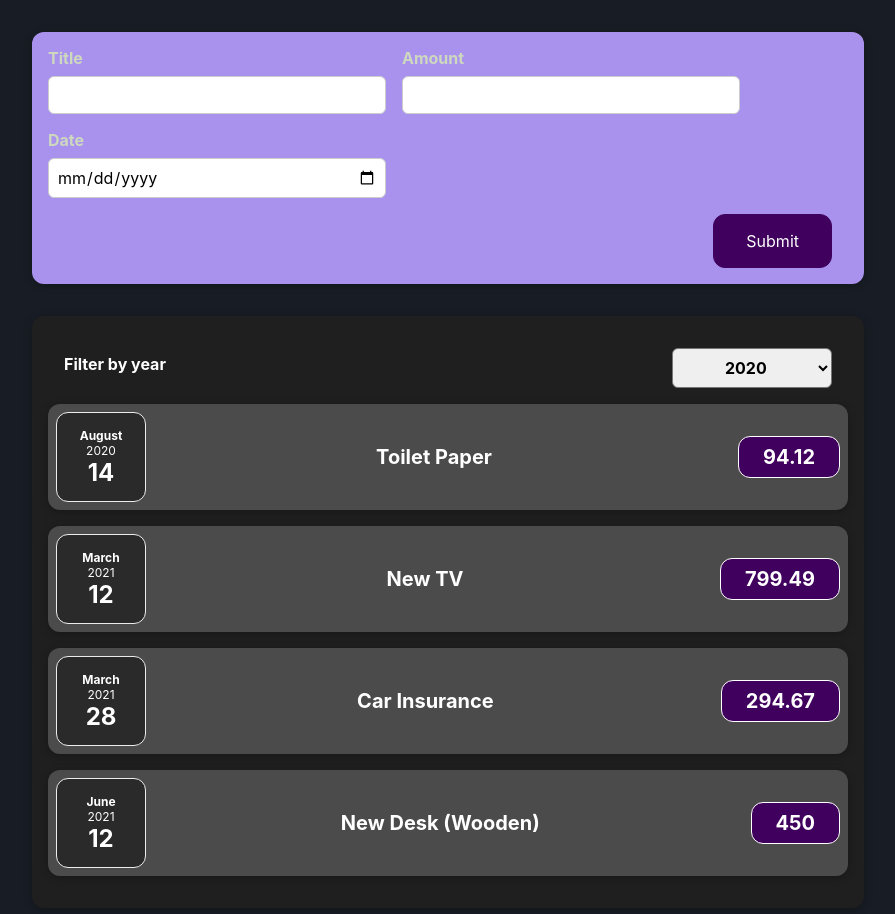
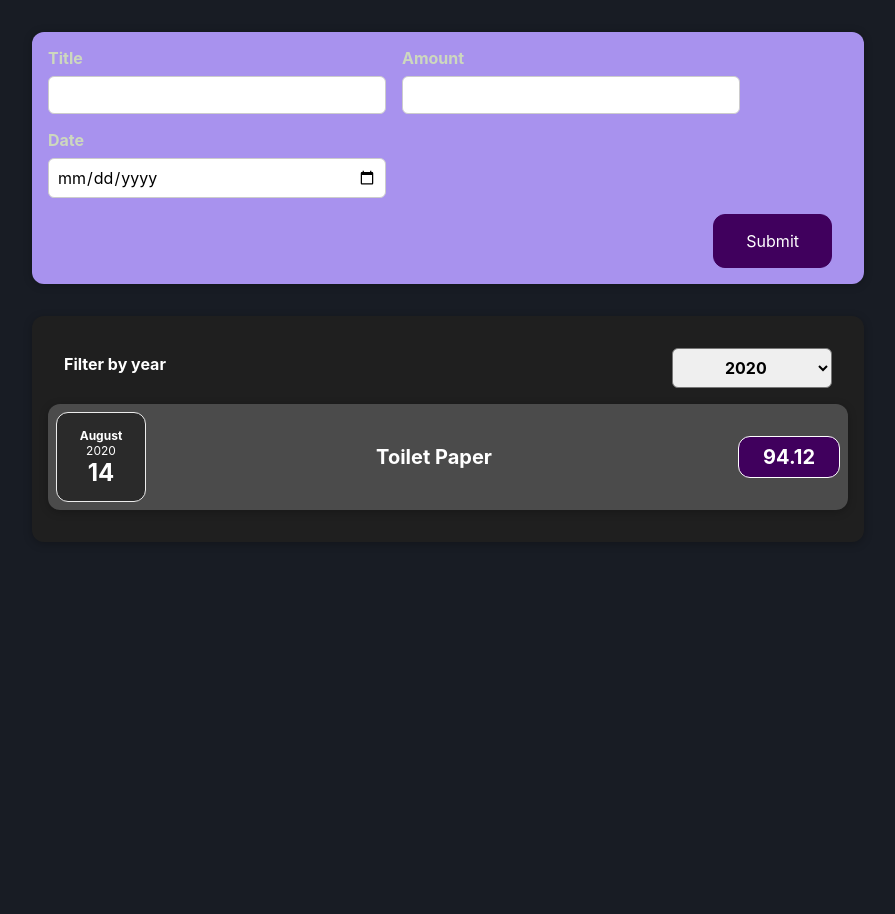
Before and after one commit to peeeyow/expense-tracker, a React (Create React App) app: page / in a window 1280 px wide. Shown: the top 914 px of the page, without its empty margins (192-1087 px from the left). After the commit the page ends 800 px from the top, so only its background shows below. Built offline with nearby package versions, Linux system fonts and the light colour scheme.

Commit message:
Add expenses list year filtering

```diff
--- a/src/components/Expenses/Expenses.js
+++ b/src/components/Expenses/Expenses.js
@@ -8,14 +8,17 @@ export default function Expenses(props) {
   const [year, setYear] = useState("2020");
   const yearSelectHandler = (year) => {
     setYear(year);
-    console.log(year);
   };
+
+  const filteredExpenses = props.items.filter((item) => {
+    return item.date.getFullYear().toString() === year;
+  });
   return (
     <div>
       <Card className="expenses">
         <ExpensesFilter selectedYear={year} onYearSelect={yearSelectHandler} />
-        {props.items.map((item) => (
-          <ExpenseItem title={item.title} price={item.price} date={item.date} />
+        {filteredExpenses.map((item) => (
+          <ExpenseItem key={item.id} title={item.title} price={item.price} date={item.date} />
         ))}
       </Card>
     </div>
```
